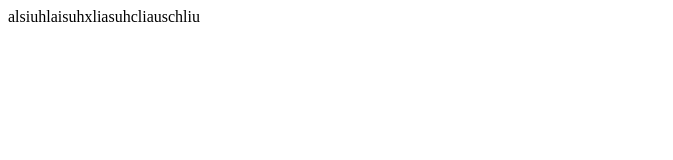
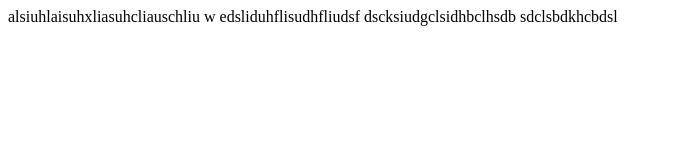
Before and after one commit to metalimangal/CGT141Spring2026Demo2, a plain HTML site: page index.html in a window 1280 px wide. Shown: the whole page, without its empty margins (0-673 px from the left). Drawn offline with Linux system fonts and the light colour scheme.

```diff
--- a/index.html
+++ b/index.html
@@ -5,5 +5,9 @@
     </head>
     <body>
         alsiuhlaisuhxliasuhcliauschliu
+        w
+        edsliduhflisudhfliudsf
+        dscksiudgclsidhbclhsdb
+        sdclsbdkhcbdsl
     </body>
 </html>
```
